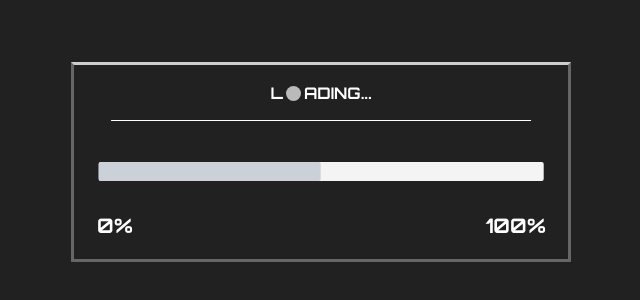
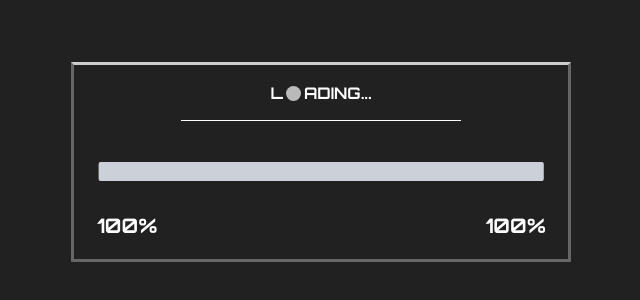
Before and after one commit to mhaji007/Portfolio-v3, a website built with Parcel: page src/index.html in a window 1280 px wide. Shown: the part 238-538 px from the top of the page, without its empty margins (319-959 px from the left). Built offline with nearby package versions, Linux system fonts and the light colour scheme.

Commit message:
Add loader styles and animation

```diff
--- /dev/null
+++ b/src/assets/js/app.js
@@ -0,0 +1,12 @@
+const bar = document.querySelector(".loading__bar--inner");
+const counter_num = document.querySelector(".loading__counter--start-number");
+let c = 0;
+
+let barInterval = setInterval(() =>{
+    bar.style.width = c + "%";
+    counter_num.innerText = c + "%";
+    c++;
+    if (c===101) {
+        clearInterval(barInterval);
+    }
+}, 20);
--- a/src/assets/styles/loader.scss
+++ b/src/assets/styles/loader.scss
@@ -52,12 +52,13 @@
         top: 50%;
         left: 50%;
         transform: translateX(-50%);
-        background:$primary-light-grey;
+        background:$primary-dark-grey;
         border-radius: 2px;
 
         &--inner {
             height: 100%;
-            width: 50%;
+            // width: 50%;
+            width: 0;
             border-radius: 2px;
             background:#ccd1d9;
         }
@@ -125,4 +126,17 @@
             // color:var(--primary-dark-grey);
         }
     }
+    &__width_animation {
+        animation: width_animation 1s forwards;
+        @keyframes width_animation {
+            0% {
+                width: 85%;
+            }
+
+            100% {
+                width:280px;
+            }
+
+        }
+    }
 }
--- a/src/index.html
+++ b/src/index.html
@@ -35,10 +35,10 @@
     <div class="loading">
         <div class="loading__box">
             <div class="loading__text">
-                <div class="loading__text--border">
-
+                <div class="loading__text--border loading__width_animation ">
                 </div>
-                L<div class="loading__text--dot"></div>
+                L
+                <div class="loading__text--dot"></div>
                 <div>
                     ADING...
                 </div>
@@ -56,6 +56,7 @@
         </div>
     </div>
     <script type="module" src="assets/js/config.js"></script>
+    <script type="module" src="assets/js/app.js"></script>
 </body>
 
 </html>
```
